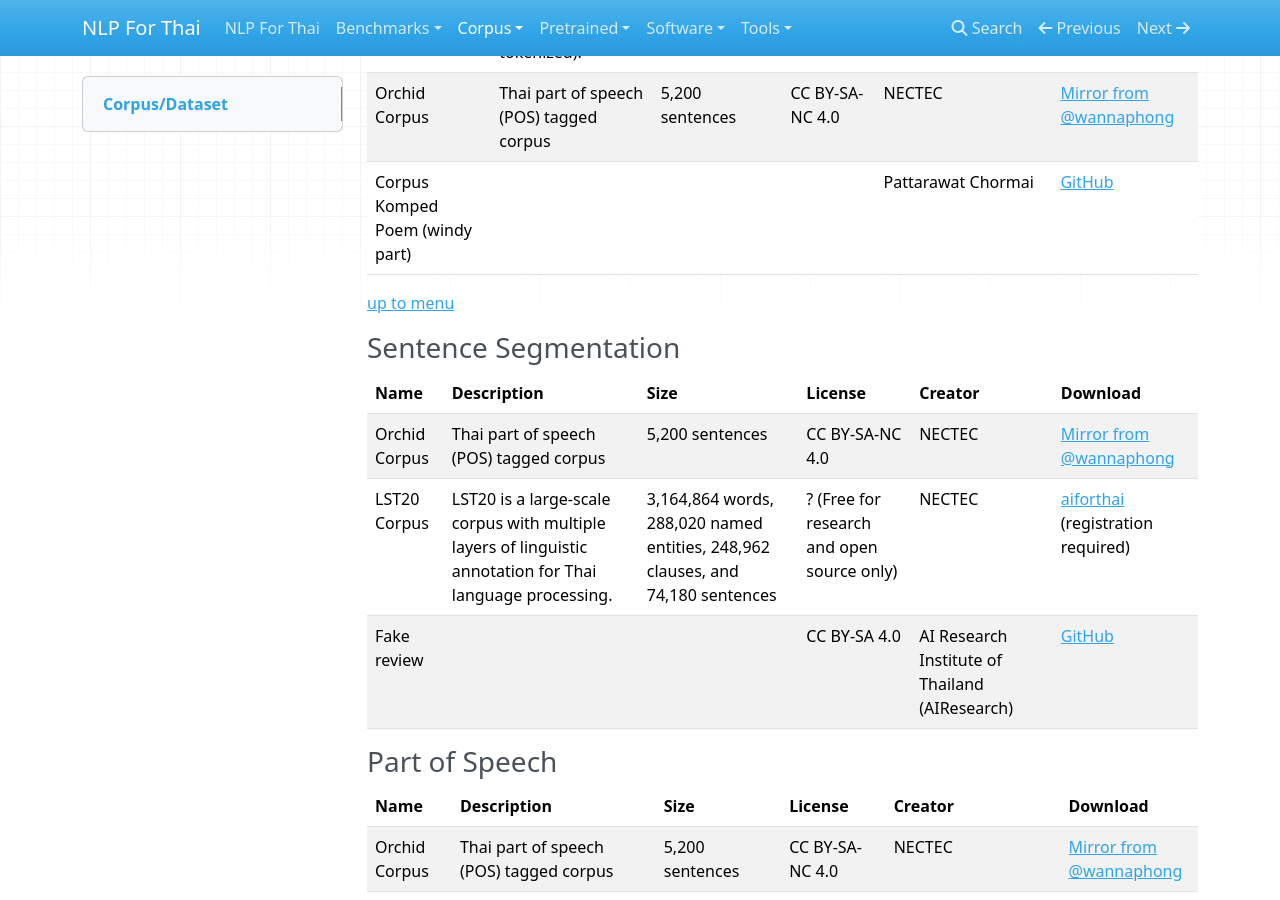
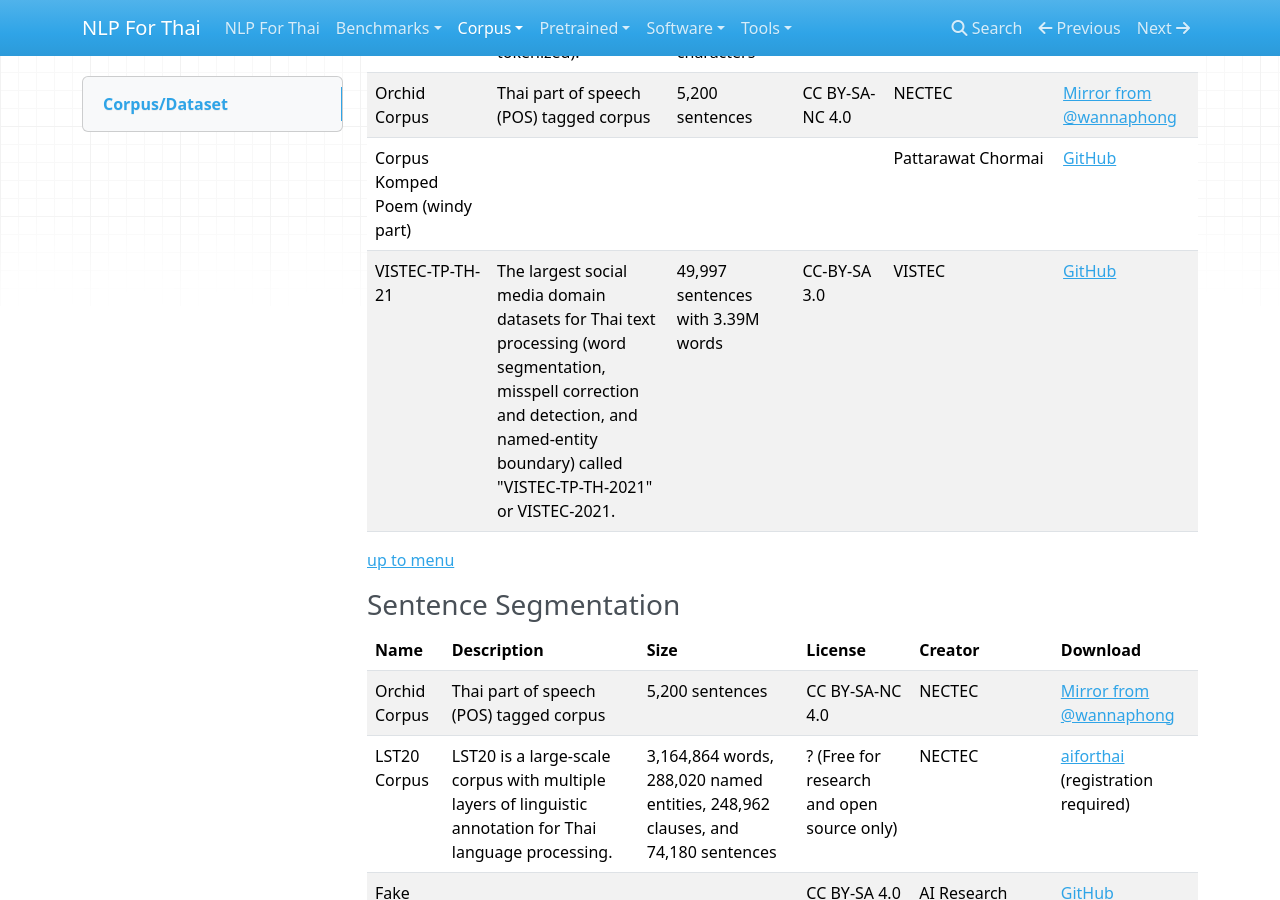
Before and after one commit to PyThaiNLP/nlpforthai.com, an MkDocs documentation site: the page built from docs/corpus/index.md, in a window 1280 px wide and 900 px high, scrolled down 1560 px. Built offline with MkDocs 1.6.1, drawn with Linux system fonts in a browser that asks for light colours; nearby versions of some CDN libraries.

Commit message:
Add VISTEC-TP-TH-21 & OSKut

```diff
--- a/docs/corpus/index.md
+++ b/docs/corpus/index.md
@@ -38,6 +38,7 @@
 | Thai National Historical Corpus (TNHC)         | texts from Thai National Historical Corpus, stored by lines (manually tokenized). | 47 documents, 756,478 lines, 13,361,142 characters           |                                            | Jitkapat Sawatphol                                           | [GitHub](https://github.com/jitkapat/thailitcorpus/releases/tag/v.1.0) |
 | Orchid Corpus                                  | Thai part of speech (POS) tagged corpus                      | 5,200 sentences                                              | CC BY-SA-NC 4.0                            | NECTEC                                                       | [Mirror from @wannaphong](https://github.com/wannaphong/corpus_mirror/releases/tag/orchid-v1.0) |
 | Corpus Komped Poem (windy part)                |                                                              |                                                              |                                            | Pattarawat Chormai                                           | [GitHub](https://github.com/PyThaiNLP/corpus-komped-poem-windy-part) |
+| VISTEC-TP-TH-21                                | The largest social media domain datasets for Thai text processing (word segmentation, misspell correction and detection, and named-entity boundary) called "VISTEC-TP-TH-2021" or VISTEC-2021. | 49,997 sentences with 3.39M words                            | CC-BY-SA 3.0                               | VISTEC                                                       | [GitHub](https://github.com/mrpeerat/OSKut/tree/main/VISTEC-TP-TH-2021) |
 
 [up to menu](#corpusdataset)
 
```
Also changed, not shown: docs/software/index.md (+1 -0 lines).
